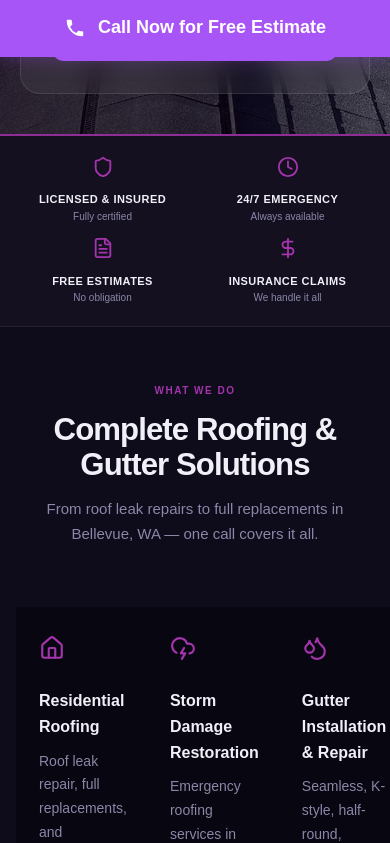
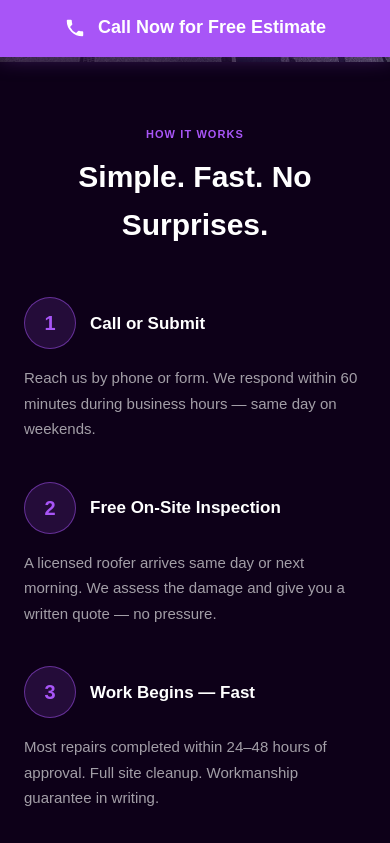
Before and after one commit to Ali-Jordan/WeatherMaster-Roofing, a React (Vite) app: page / in a window 390 px wide. Shown: the part 787-1630 px from the top of the page. Built offline with nearby package versions, Linux system fonts and the light colour scheme; a web font is replaced by a local one.

Commit message:
feat: complete CRO overhaul — process, insurance, guarantee, blog removed, geo, license, mobile fixes

```diff
--- a/src/App.tsx
+++ b/src/App.tsx
@@ -202,6 +202,7 @@ const Footer = () => (
           <div className="footer-contact-quick">
             <div className="footer-contact-item">📞 <a href={PHONE_HREF} style={{color:'var(--brand-purple2)',fontWeight:700}}>{PHONE}</a></div>
             <div className="footer-contact-item">📧 {EMAIL}</div>
+            <div className="footer-contact-item">📋 WA Lic# WEATHMR772LL</div>
             <div className="footer-contact-item">📍 {ADDRESS}</div>
             <div className="footer-contact-item">🚨 Available 24/7 for emergencies</div>
           </div>
@@ -493,7 +494,8 @@ const HomePage = () => (
       </div>
     </section>
 
-    <section style={{padding:'100px 32px',background:'var(--bg)'}}>
+    {false && (
+<section style={{padding:'100px 32px',background:'var(--bg)'}}>
       <div style={{maxWidth:1280,margin:'0 auto'}}>
         <div style={{display:'flex',alignItems:'flex-end',justifyContent:'space-between',marginBottom:56,flexWrap:'wrap',gap:24}}>
           <div>
@@ -517,6 +519,7 @@ const HomePage = () => (
         </div>
       </div>
     </section>
+)}
 
     <section className="emergency-section">
       <div className="emergency-inner">
--- /dev/null
+++ b/src/components/GuaranteeBlock.tsx
@@ -0,0 +1,34 @@
+export default function GuaranteeBlock() {
+  const promises = [
+    { icon: '☑', title: 'Written Quote Before Any Work',
+      body: 'You get a detailed written estimate before we touch your roof. No surprise bills — ever.' },
+    { icon: '🛡', title: 'Workmanship Guarantee',
+      body: 'If something we repaired fails, we come back and fix it. No runaround, no fine print.' },
+    { icon: '✓', title: 'Licensed & Insured — Verified',
+      body: 'WA State Licensed. Fully insured. Verify our license at Verify.LNI.wa.gov.' },
+    { icon: '✆', title: 'We Answer 7 Days a Week',
+      body: 'Including weekends. Because roofs don’t leak on schedule.' },
+    { icon: '$', title: 'Free Estimate — Zero Pressure',
+      body: 'Our inspection is free. Our quote is free. You decide if and when you want to move forward.' },
+  ];
+
+  return (
+    <section style={{ background: '#08000f', padding: '72px 24px', fontFamily: 'inherit' }}>
+      <div style={{ maxWidth: 900, margin: '0 auto' }}>
+        <p style={{ color: '#a855f7', fontSize: 11, fontWeight: 700, letterSpacing: '0.10em', textTransform: 'uppercase' as const, textAlign: 'center' as const, margin: '0 0 10px' }}>OUR PROMISE</p>
+        <h2 style={{ color: '#fff', fontSize: 30, fontWeight: 800, textAlign: 'center' as const, margin: '0 0 48px' }}>What You Get With Every Job</h2>
+        <div style={{ display: 'flex', flexDirection: 'column' as const }}>
+          {promises.map((p, i) => (
+            <div key={i} style={{ display: 'flex', alignItems: 'flex-start', gap: 20, padding: '24px 0', borderBottom: i < promises.length - 1 ? '1px solid rgba(255,255,255,0.07)' : 'none' }}>
+              <div style={{ width: 48, height: 48, borderRadius: 12, background: 'rgba(168,85,247,0.12)', border: '1px solid rgba(168,85,247,0.25)', display: 'flex', alignItems: 'center', justifyContent: 'center', fontSize: 22, flexShrink: 0 }}>{p.icon}</div>
+              <div>
+                <h3 style={{ color: '#fff', fontSize: 17, fontWeight: 700, margin: '0 0 6px' }}>{p.title}</h3>
+                <p style={{ color: 'rgba(255,255,255,0.60)', fontSize: 14, lineHeight: 1.65, margin: 0 }}>{p.body}</p>
+              </div>
+            </div>
+          ))}
+        </div>
+      </div>
+    </section>
+  );
+}
--- a/src/components/HomeOnlyWrapper.tsx
+++ b/src/components/HomeOnlyWrapper.tsx
@@ -1,6 +1,9 @@
 import { useLocation } from 'react-router-dom';
-import LeadHero   from './LeadHero';
-import StickyCall from './StickyCall';
+import LeadHero        from './LeadHero';
+import StickyCall      from './StickyCall';
+import ProcessStrip    from './ProcessStrip';
+import InsuranceClaims from './InsuranceClaims';
+import GuaranteeBlock  from './GuaranteeBlock';
 
 export function LeadHeroBlock() {
   const { pathname } = useLocation();
@@ -9,9 +12,18 @@ export function LeadHeroBlock() {
     <>
       <StickyCall />
       <LeadHero />
+      <ProcessStrip />
     </>
   );
 }
 
-// ReviewBlock removed — using original App.tsx testimonials section
-export function ReviewBlock() { return null; }
+export function ReviewBlock() {
+  const { pathname } = useLocation();
+  if (pathname !== '/') return null;
+  return (
+    <>
+      <InsuranceClaims />
+      <GuaranteeBlock />
+    </>
+  );
+}
--- /dev/null
+++ b/src/components/InsuranceClaims.tsx
@@ -0,0 +1,52 @@
+export default function InsuranceClaims() {
+  const bullets = [
+    'We\u2019ve worked with Allstate, State Farm, Farmers, and all major carriers in King County',
+    'We photograph and document all damage before we start \u2014 adjuster-ready reports',
+    'We can meet your adjuster on-site to make sure nothing gets missed',
+    'No extra charge for insurance documentation \u2014 it\u2019s part of the job',
+  ];
+  const stats = [
+    { stat: '24hr', label: 'Typical response after storm call' },
+    { stat: '$0', label: 'Extra charge for claim documentation' },
+    { stat: '5.0\u2605', label: 'Google rating from Bellevue homeowners' },
+    { stat: '13', label: 'Five-star Google reviews' },
+  ];
+
+  return (
+    <section style={{ fontFamily: 'inherit', background: 'linear-gradient(135deg,#1a0030 0%,#0a0010 100%)', padding: '72px 24px' }}>
+      <div style={{ maxWidth: 1100, margin: '0 auto', display: 'grid', gridTemplateColumns: '1fr 1fr', gap: 56, alignItems: 'center' }}>
+        <div style={{ display: 'flex', flexDirection: 'column' as const, gap: 20 }}>
+          <p style={{ color: '#a855f7', fontSize: 11, fontWeight: 700, letterSpacing: '0.10em', textTransform: 'uppercase' as const, margin: 0 }}>STORM DAMAGE &amp; INSURANCE</p>
+          <h2 style={{ color: '#fff', fontSize: 30, fontWeight: 800, lineHeight: 1.2, margin: 0 }}>Your Insurance Probably Covers This.</h2>
+          <p style={{ color: 'rgba(255,255,255,0.68)', fontSize: 16, lineHeight: 1.7, margin: 0 }}>
+            Most homeowners don&rsquo;t realize wind, hail, and fallen trees are covered under standard policies. We document everything your adjuster needs &mdash; at no extra charge.
+          </p>
+          <div style={{ display: 'flex', flexDirection: 'column' as const, gap: 12 }}>
+            {bullets.map((item, i) => (
+              <div key={i} style={{ display: 'flex', gap: 12, alignItems: 'flex-start' }}>
+                <span style={{ color: '#a855f7', fontSize: 16, flexShrink: 0, marginTop: 1 }}>✓</span>
+                <p style={{ color: 'rgba(255,255,255,0.75)', fontSize: 14, lineHeight: 1.6, margin: 0 }}>{item}</p>
+              </div>
+            ))}
+          </div>
+          <a href='tel:+14253898224' data-track='insurance-call'
+            style={{ display: 'inline-flex', alignItems: 'center', gap: 10, background: '#a855f7', color: '#fff', borderRadius: 12, padding: '16px 28px', fontSize: 17, fontWeight: 800, textDecoration: 'none', width: 'fit-content', marginTop: 8 }}>
+            <svg width='20' height='20' viewBox='0 0 24 24' fill='currentColor' style={{ flexShrink: 0 }}>
+              <path d='M6.62 10.79a15.053 15.053 0 006.59 6.59l2.2-2.2a1 1 0 011.01-.24 11.36 11.36 0 003.56.56 1 1 0 011 1V20a1 1 0 01-1 1A17 17 0 013 4a1 1 0 011-1h3.5a1 1 0 011 1c0 1.25.2 2.45.56 3.57a1 1 0 01-.25 1.01l-2.19 2.21z'/>
+            </svg>
+            Start My Insurance Claim →
+          </a>
+        </div>
+        <div style={{ display: 'grid', gridTemplateColumns: '1fr 1fr', gap: 16 }}>
+          {stats.map((c, i) => (
+            <div key={i} style={{ background: 'rgba(255,255,255,0.05)', border: '1px solid rgba(168,85,247,0.2)', borderRadius: 16, padding: '24px 20px', display: 'flex', flexDirection: 'column' as const, gap: 8 }}>
+              <p style={{ color: '#a855f7', fontSize: 32, fontWeight: 900, margin: 0, lineHeight: 1 }}>{c.stat}</p>
+              <p style={{ color: 'rgba(255,255,255,0.55)', fontSize: 13, lineHeight: 1.5, margin: 0 }}>{c.label}</p>
+            </div>
+          ))}
+        </div>
+      </div>
+      <style>{'@media(max-width:767px){.wm-ins > div{grid-template-columns:1fr!important}}'}</style>
+    </section>
+  );
+}
--- /dev/null
+++ b/src/components/ProcessStrip.tsx
@@ -0,0 +1,32 @@
+export default function ProcessStrip() {
+  const steps = [
+    { num: '1', title: 'Call or Submit',
+      body: 'Reach us by phone or form. We respond within 60 minutes during business hours — same day on weekends.' },
+    { num: '2', title: 'Free On-Site Inspection',
+      body: 'A licensed roofer arrives same day or next morning. We assess the damage and give you a written quote — no pressure.' },
+    { num: '3', title: 'Work Begins — Fast',
+      body: 'Most repairs completed within 24–48 hours of approval. Full site cleanup. Workmanship guarantee in writing.' },
+  ];
+
+  return (
+    <section style={{ background: '#0d0018', padding: '64px 24px', fontFamily: 'inherit' }}>
+      <div style={{ maxWidth: 1100, margin: '0 auto' }}>
+        <p style={{ color: '#a855f7', fontSize: 11, fontWeight: 700, letterSpacing: '0.10em', textTransform: 'uppercase' as const, margin: '0 0 10px', textAlign: 'center' as const }}>HOW IT WORKS</p>
+        <h2 style={{ color: '#fff', fontSize: 30, fontWeight: 800, textAlign: 'center' as const, margin: '0 0 48px' }}>Simple. Fast. No Surprises.</h2>
+        <div className="wm-process-grid">
+          {steps.map((s, i) => (
+            <div key={i} className="wm-process-step">
+              <div style={{ display: 'flex', alignItems: 'center', gap: 14, marginBottom: 16 }}>
+                <div style={{ width: 52, height: 52, borderRadius: '50%', background: 'rgba(168,85,247,0.15)', border: '1.5px solid rgba(168,85,247,0.5)', display: 'flex', alignItems: 'center', justifyContent: 'center', flexShrink: 0 }}>
+                  <span style={{ color: '#a855f7', fontWeight: 800, fontSize: 20 }}>{s.num}</span>
+                </div>
+                <h3 style={{ color: '#fff', fontSize: 17, fontWeight: 700, margin: 0 }}>{s.title}</h3>
+              </div>
+              <p style={{ color: 'rgba(255,255,255,0.62)', fontSize: 15, lineHeight: 1.7, margin: 0, paddingLeft: 66 }}>{s.body}</p>
+            </div>
+          ))}
+        </div>
+      </div>
+    </section>
+  );
+}
--- a/src/index.css
+++ b/src/index.css
@@ -680,3 +680,34 @@ section.hero { display: none !important; }
 .service-card:nth-child(3):hover {
   border-left-color: #a855f7 !important;
 }
+
+/* ── Mobile: nav hidden so remove main padding-top ── */
+@media (max-width: 767px) {
+  main { padding-top: 0 !important; }
+}
+
+/* Hide blog preview section from homepage */
+.blog-section, .blog-grid, .blog-preview { display: none !important; }
+
+/* Hide blog parent section */
+section:has(.blog-grid) { display: none !important; }
+
+/* ── Process strip responsive grid ── */
+.wm-process-grid {
+  display: grid;
+  grid-template-columns: repeat(3, 1fr);
+  gap: 32px;
+}
+.wm-process-step {
+  display: flex;
+  flex-direction: column;
+}
+@media (max-width: 767px) {
+  .wm-process-grid {
+    grid-template-columns: 1fr !important;
+    gap: 40px !important;
+  }
+  .wm-process-step p {
+    padding-left: 0 !important;
+  }
+}
```
Also changed, not shown: index.html (+5 -5 lines).
